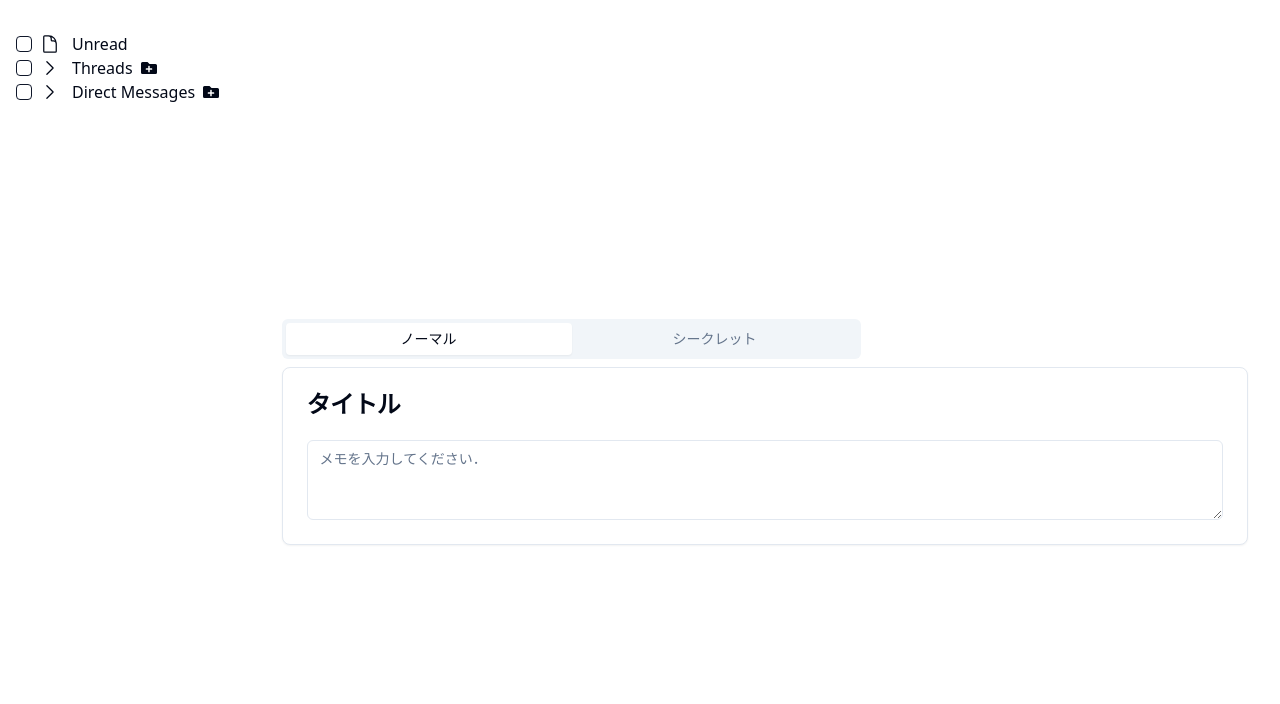
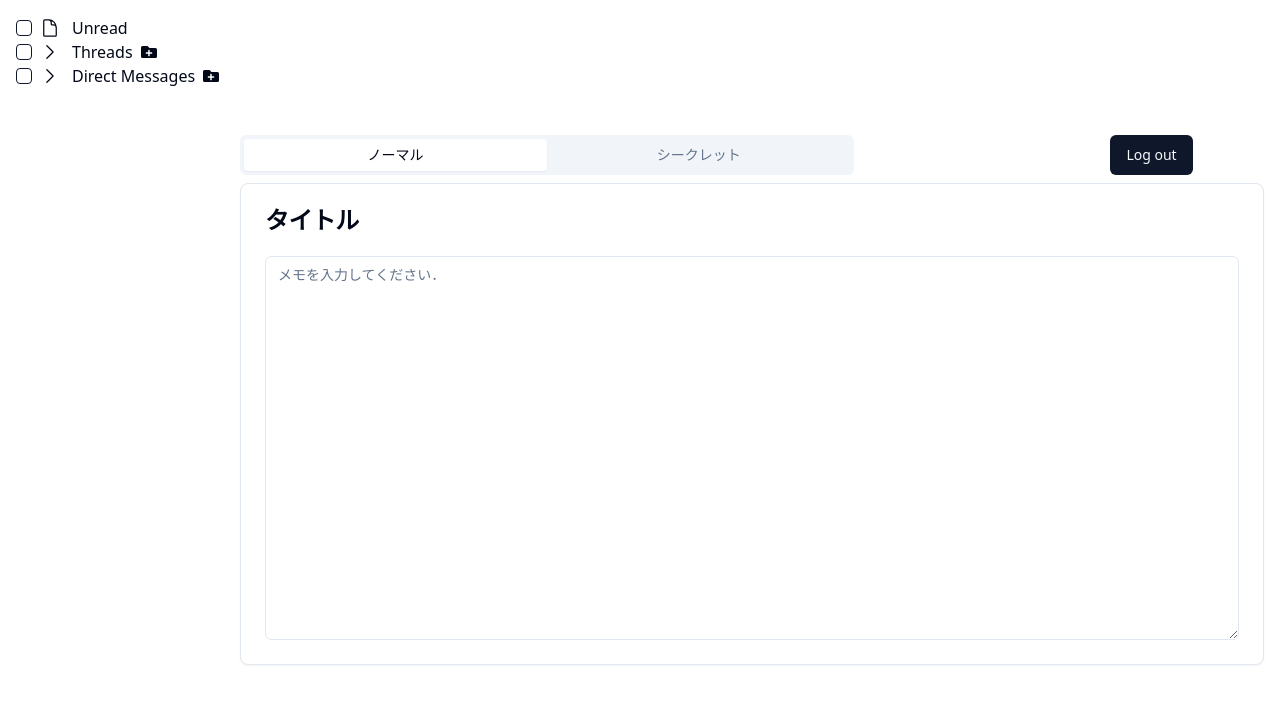
Before and after one commit to scla-sagauniv/hazimetenoosa, a React (Vite) app: page /memo in a window 1280 px wide. Shown: the top 704 px of the page. Built offline with nearby package versions, Linux system fonts and the light colour scheme.

Commit message:
ログアウトボタンを追加

```diff
--- a/src/components/Content.tsx
+++ b/src/components/Content.tsx
@@ -2,13 +2,9 @@ import { Button } from "@/components/ui/button"
 import {
   Card,
   CardContent,
-  CardDescription,
-  CardFooter,
   CardHeader,
   CardTitle,
 } from "@/components/ui/card"
-import { Input } from "@/components/ui/input"
-import { Label } from "@/components/ui/label"
 import {
   Tabs,
   TabsContent,
@@ -16,22 +12,32 @@ import {
   TabsTrigger,
 } from "@/components/ui/tabs"
 import { Textarea } from "@/components/ui/textarea"
+import { useNavigate } from "react-router-dom";
 
 export const Content = () => {
+    const navigate = useNavigate();
+
+    const handleLogoutButton = () => {
+        navigate("/");
+      };
+
   return (
     <div className="flex justify-center items-center h-screen">
         <Tabs defaultValue="normal" className="w-full">
+            <div className="flex">
             <TabsList className="grid w-[60%] grid-cols-2 justify-center">
                 <TabsTrigger value="normal">ノーマル</TabsTrigger>
                 <TabsTrigger value="secret">シークレット</TabsTrigger>
             </TabsList>
+            <Button className="ml-64" onClick={handleLogoutButton}>Log out</Button>
+            </div>
             <TabsContent value="normal">
                 <Card>
                 <CardHeader>
                     <CardTitle>タイトル</CardTitle>
                 </CardHeader>
                 <CardContent>
-                    <Textarea placeholder="メモを入力してください．" />
+                    <Textarea placeholder="メモを入力してください．" className="h-96" />
                 </CardContent>
                 </Card>
             </TabsContent>
@@ -41,7 +47,7 @@ export const Content = () => {
                     <CardTitle>タイトル</CardTitle>
                 </CardHeader>
                 <CardContent>
-                    <Textarea placeholder="メモを入力してください．" />
+                    <Textarea placeholder="メモを入力してください．" className="h-96" />
                 </CardContent>
                 </Card>
             </TabsContent>
--- a/src/pages/Memo.tsx
+++ b/src/pages/Memo.tsx
@@ -71,13 +71,13 @@ export const Memo = () => {
   };
 
   return (
-    <div className='p-4 flex'>
-      <div className='flex-1 mt-4 overflow-auto'>
+    <div className='flex'>
+      <div className='flex-1 ml-4 mt-4 overflow-auto'>
         {items.map((item) => (
           <TreeItem key={item.id} {...item} level={0} addNewFolder={addNewFolder} />
         ))}
       </div>
-      <div className='p-4 w-[80%]'><Content/></div>
+      <div className='mr-4 w-[80%]'><Content/></div>
     </div>
   );
 };
```
